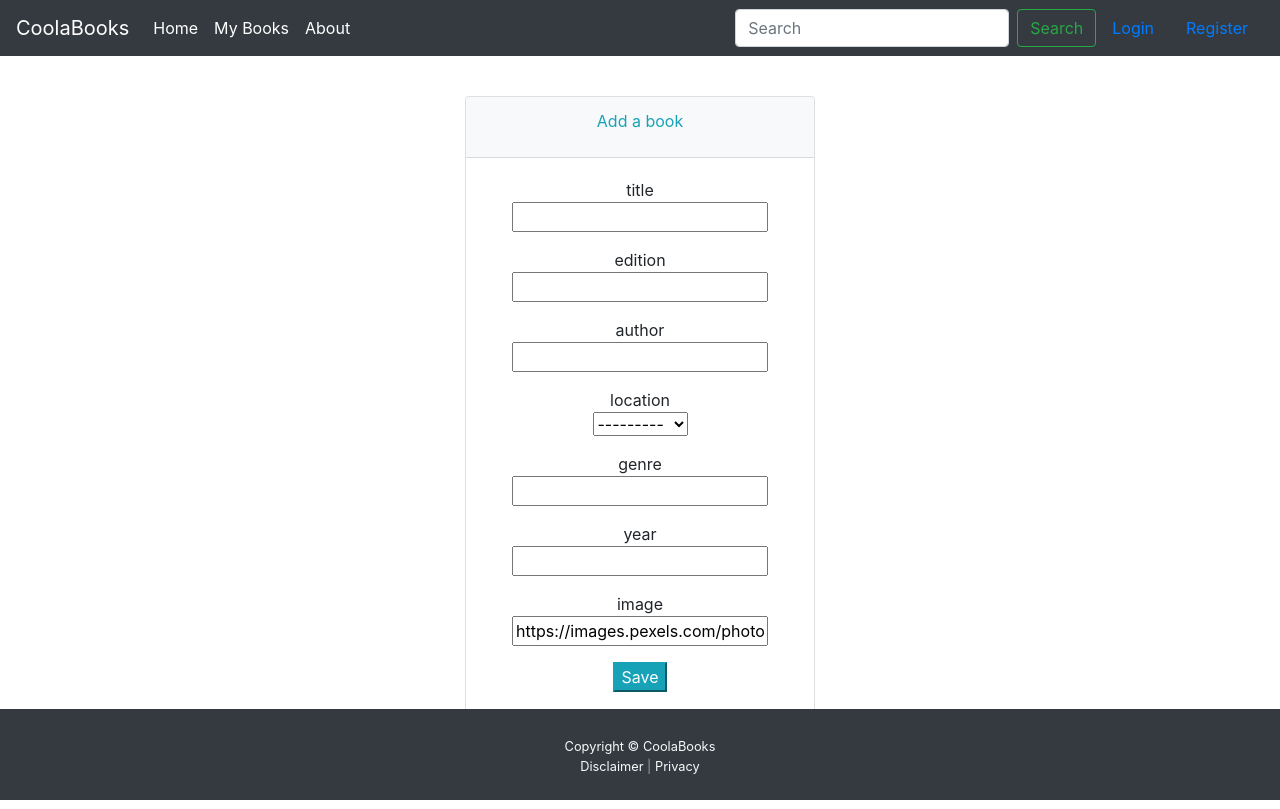
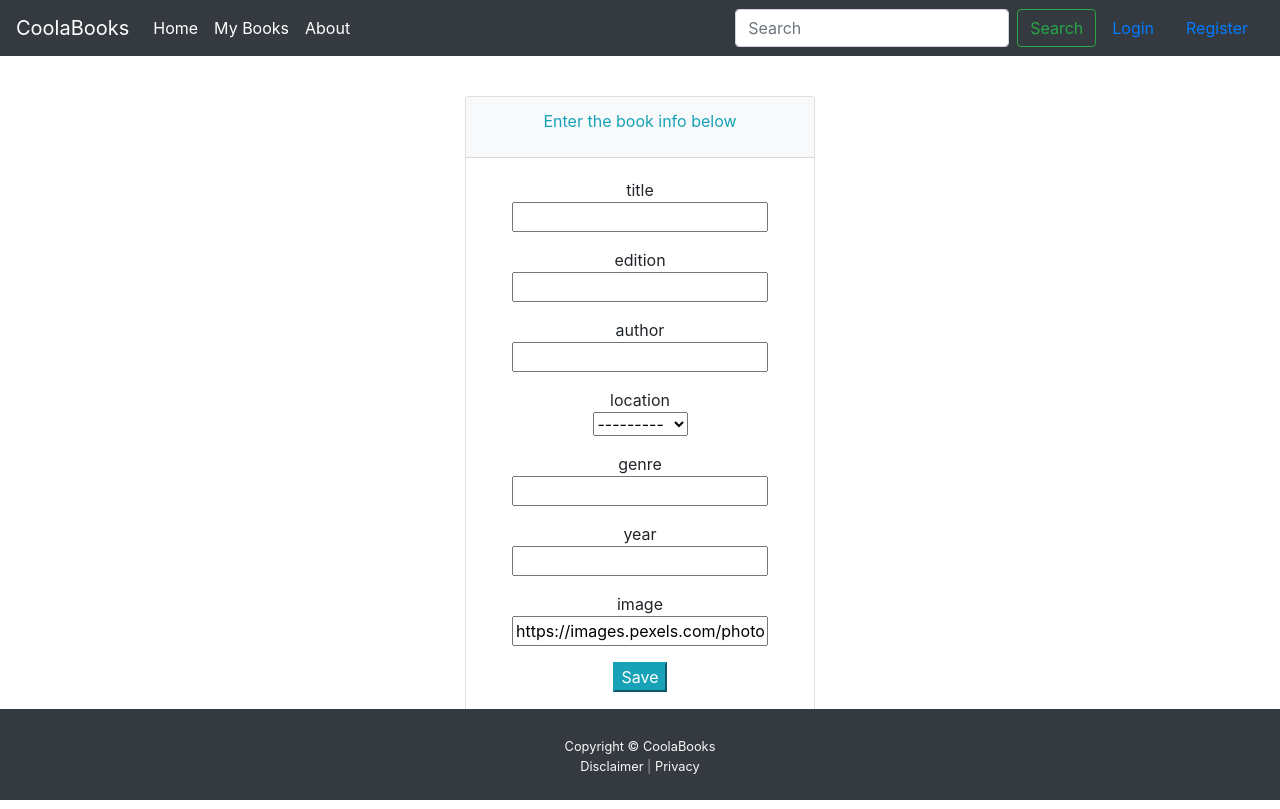
Before and after one commit to robertsoldan/coolabooks, a Django app: page /add-book/ in a window 1280 px wide. Run offline with Django 3.2, Linux system fonts and the light colour scheme.

Commit message:
just edited a piece of text

```diff
--- a/coolabooks/books/templates/books/book-form.html
+++ b/coolabooks/books/templates/books/book-form.html
@@ -9,7 +9,7 @@
             <div class="card">
                 <div class="card-header text-info bg-light text-center">
                     <div class = "card-title">
-                        Add a book
+                        Enter the book info below
                     </div>
                 </div>
                 <div class="card-body text-center">
```
